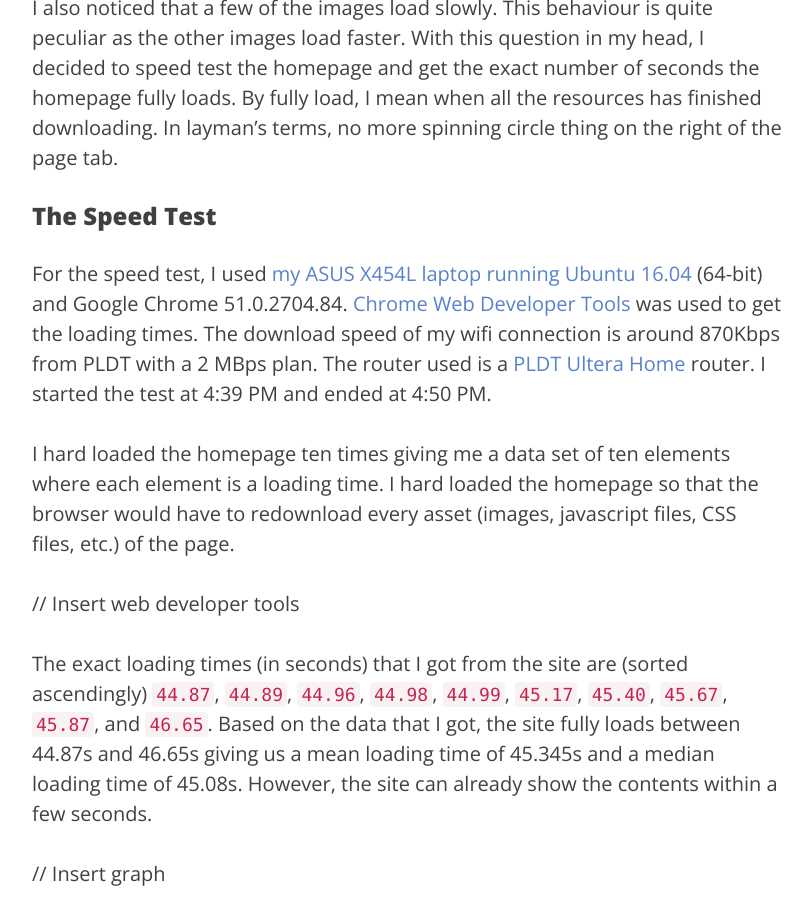
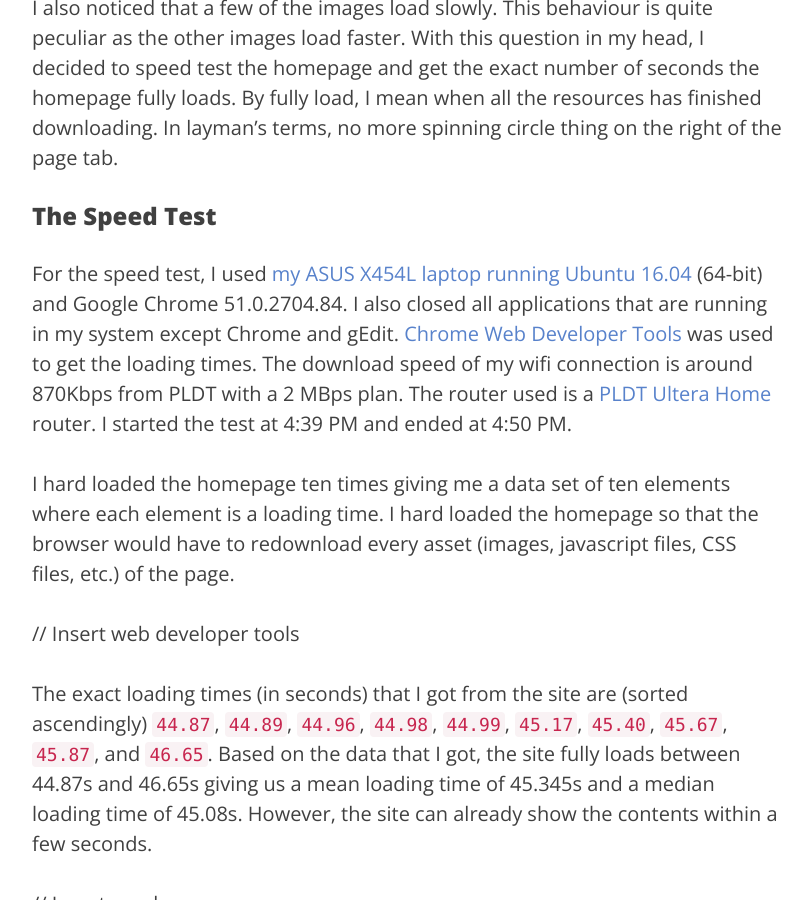
Before and after one commit to seanballais/seanballais.github.io, a Jekyll site: the page built from _posts/2016-05-10-speed-testing-the-eup-homepage.md, in a window 1280 px wide and 900 px high, scrolled down 1100 px. Shown: the whole window, without its empty margins (233-1045 px from the left). Built offline with Jekyll 4.4.1, drawn with Linux system fonts in a browser that asks for light colours; nearby versions of some CDN libraries; comment, search, counter and statistics services are not loaded.

```diff
--- a/_posts/2016-05-10-speed-testing-the-eup-homepage.md
+++ b/_posts/2016-05-10-speed-testing-the-eup-homepage.md
@@ -20,7 +20,7 @@ I also noticed that a few of the images load slowly. This behaviour is quite pec
 
 ### The Speed Test
 
-For the speed test, I used [my ASUS X454L laptop running Ubuntu 16.04](/blog/why-linux/) (64-bit) and Google Chrome 51.0.2704.84. [Chrome Web Developer Tools](https://developers.google.com/web/tools/chrome-devtools/?hl=en) was used to get the loading times. The download speed of my wifi connection is around 870Kbps from PLDT with a 2 MBps plan. The router used is a [PLDT Ultera Home](http://pldthome.com/ultera) router. I started the test at 4:39 PM and ended at 4:50 PM.
+For the speed test, I used [my ASUS X454L laptop running Ubuntu 16.04](/blog/why-linux/) (64-bit) and Google Chrome 51.0.2704.84. I also closed all applications that are running in my system except Chrome and gEdit. [Chrome Web Developer Tools](https://developers.google.com/web/tools/chrome-devtools/?hl=en) was used to get the loading times. The download speed of my wifi connection is around 870Kbps from PLDT with a 2 MBps plan. The router used is a [PLDT Ultera Home](http://pldthome.com/ultera) router. I started the test at 4:39 PM and ended at 4:50 PM.
 
 I hard loaded the homepage ten times giving me a data set of ten elements where each element is a loading time. I hard loaded the homepage so that the browser would have to redownload every asset (images, javascript files, CSS files, etc.) of the page.
 
```
Also changed, not shown: static/img/posts/speed-testing-the-eup-homepage/chart.png (added), static/img/posts/speed-testing-the-eup-homepage/cringe.jpg (added), static/img/posts/speed-testing-the-eup-homepage/spikes.png (added), static/img/posts/speed-testing-the-eup-homepage/three-images.png (added), static/img/posts/speed-testing-the-eup-homepage/web-developer-tools.png (added), static/img/posts/speed-testing-the-eup-homepage/wordpress.png (added).
